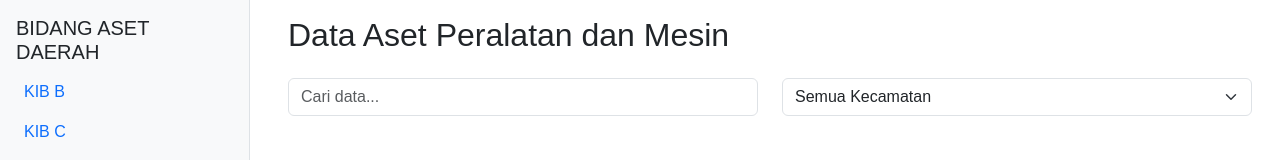
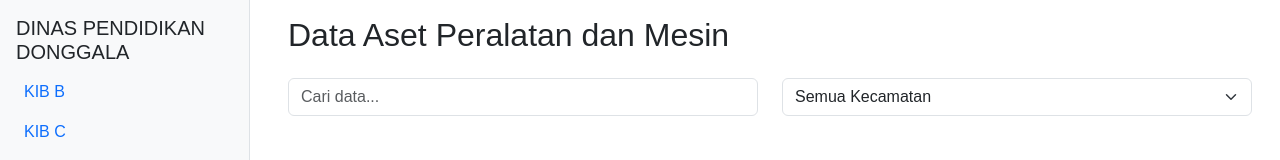
Before and after one commit to bidangasetdaerah/dikbud, a plain HTML site: page index.html in a window 1280 px wide. Shown: the top 160 px of the page. Drawn offline with nearby package versions, Linux system fonts and the light colour scheme; no server answers.

Commit message:
Update index.html

```diff
--- a/index.html
+++ b/index.html
@@ -30,7 +30,7 @@
 
 <!-- Sidebar -->
 <div class="sidebar">
-  <h5 class="px-3">BIDANG ASET DAERAH</h5>
+  <h5 class="px-3">DINAS PENDIDIKAN DONGGALA</h5>
   <ul class="nav flex-column px-2">
     <li class="nav-item">
       <a class="nav-link" href="#">KIB B</a>
```
